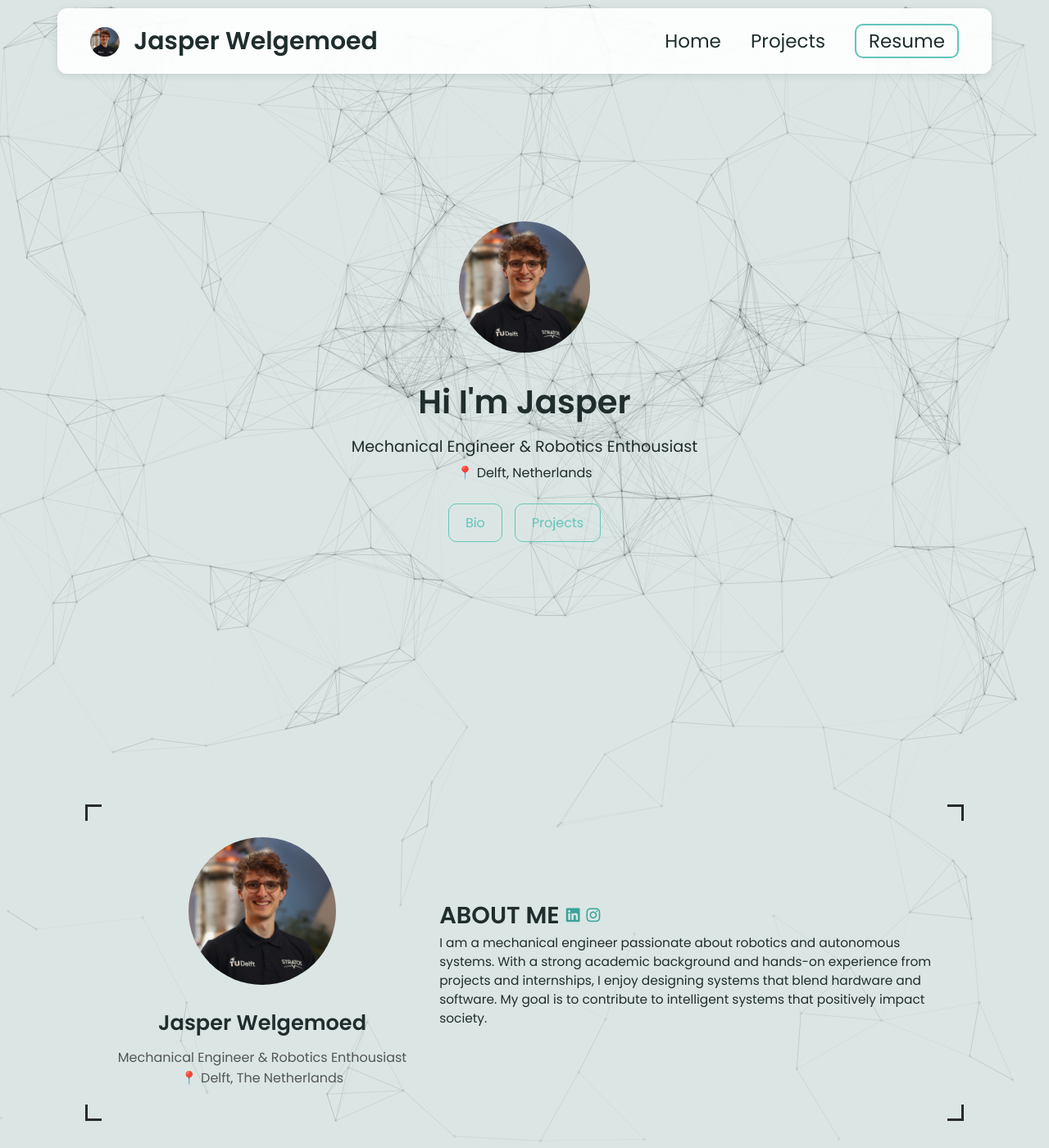
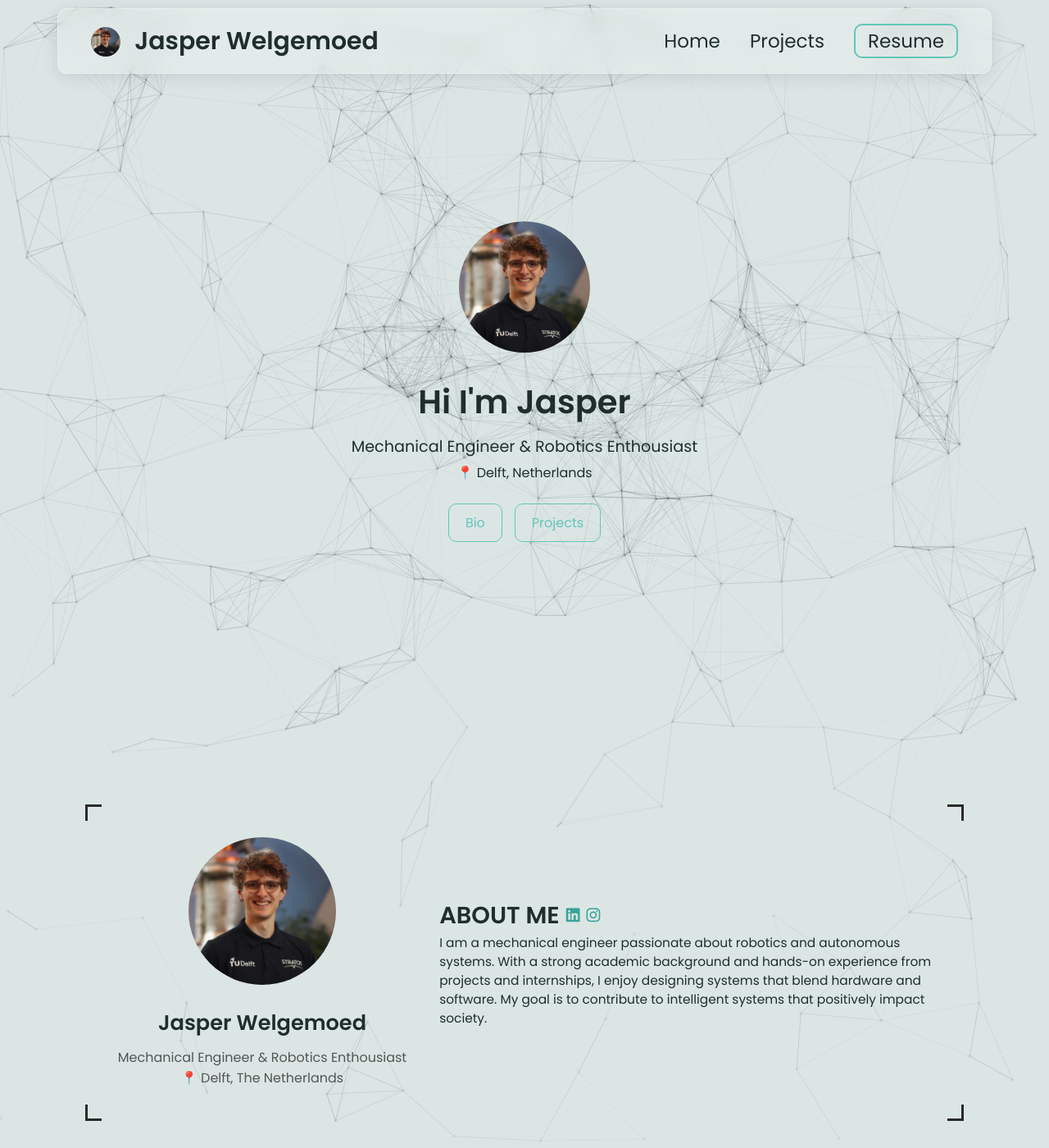
Before and after one commit to jasperwelgemoed/jasperwelgemoed.github.io, a Jekyll site: the page built from index.html, in a window 1280 px wide and 1400 px high. Shown: the whole window at 82% size. Built offline with Jekyll 4.4.1, drawn with Linux system fonts in a browser that asks for light colours.

Commit message:
Update styles.css

```diff
--- a/css/styles.css
+++ b/css/styles.css
@@ -62,19 +62,27 @@ p {
 
 /* NAVBAR */
 nav {
-    display: flex;
-    justify-content: space-between;
-    padding: 25px 40px; /* Add horizontal padding */
-    height: 80px;
-    align-items: center;
-    position: sticky;
+  display: flex;
+  justify-content: space-between;
+  align-items: center;
+  padding: 25px 40px;
+  height: 80px;
 
-    background-color: rgba(255, 255, 255, 0.9); /* Slight opacity */
-    backdrop-filter: blur(1px); /* Optional: adds a soft blur behind */
-    border-radius: 12px;
-    margin: 10px 20px; /* Adds spacing from screen edges */
-    box-shadow: 0 2px 10px rgba(0, 0, 0, 0.1); /* Subtle drop shadow */
+  position: sticky;
+  top: 0;
+  z-index: 100; /* ensure it stays above particles and other content */
+
+  /* ✨ Glassmorphism effect */
+  background-color: rgba(255, 255, 255, 0.2);  /* lower alpha for more transparency */
+  backdrop-filter: blur(10px);                /* stronger blur for glass effect */
+  -webkit-backdrop-filter: blur(10px);        /* Safari support */
+
+  border-radius: 12px;
+  margin: 10px 20px;
+  box-shadow: 0 4px 20px rgba(0, 0, 0, 0.1);
+  border: 1px solid rgba(255, 255, 255, 0.3);  /* optional frosted border */
 }
+
 
 nav .left a {
     color: var(--text-color);
```
